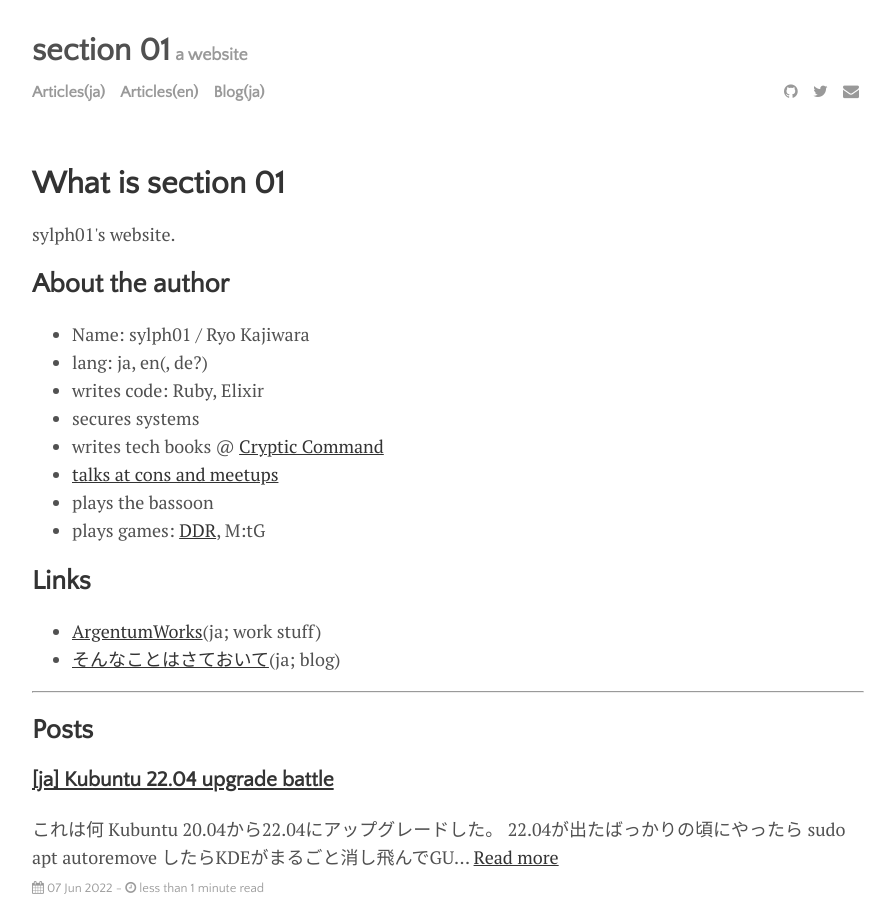
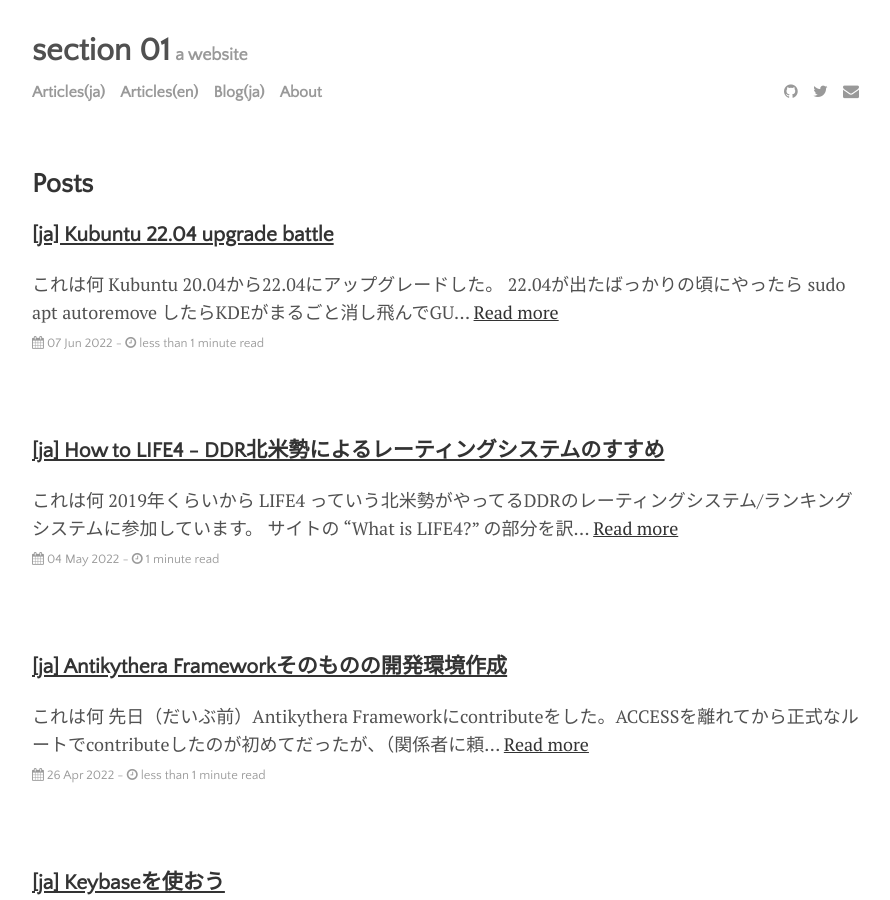
Before and after one commit to sylph01/sylph01.github.io, a Jekyll site: the page built from index.html, in a window 1280 px wide and 900 px high. Shown: the whole window, without its empty margins (192-1082 px from the left). Built offline with Jekyll 4.4.1, drawn with Linux system fonts in a browser that asks for light colours; nearby versions of some CDN libraries; the list of posts is cut into pages by our own code.

Commit message:
Place about in a different page

```diff
--- a/_config.yml
+++ b/_config.yml
@@ -18,6 +18,8 @@ navigation:
   url: /menu/articles_en
 - title: Blog(ja)
   url: "http://sylph01.hatenablog.jp/"
+- title: About
+  url: /about
 
 paginate:            5
 disqus:              #"your-disqus"
--- a/index.html
+++ b/index.html
@@ -2,32 +2,6 @@
 layout: default
 title: Home
 ---
-
-<h1>What is section 01</h1>
-
-<p>sylph01's website.</p>
-
-<h2>About the author</h2>
-
-<ul>
-<li>Name: sylph01 / Ryo Kajiwara</li>
-<li>lang: ja, en(, de?)</li>
-<li>writes code: Ruby, Elixir</li>
-<li>secures systems</li>
-<li>writes tech books @ <a href="https://cryptic-command.net/">Cryptic Command</a></li>
-<li><a href="https://speakerdeck.com/sylph01">talks at cons and meetups</a></li>
-<li>plays the bassoon</li>
-<li>plays games: <a href="https://life4ddr.com/profile/sylph01">DDR</a>, M:tG</li>
-</ul>
-
-<h2>Links</h2>
-
-<ul>
-<li><a href="https://argentum.works">ArgentumWorks</a>(ja; work stuff)</li>
-<li><a href="https://d.s01.ninja">そんなことはさておいて</a>(ja; blog)</li>
-</ul>
-
-<hr />
 
 <h2>Posts</h2>
 
```
Also changed, not shown: about.html (added, +28 -0 lines).
